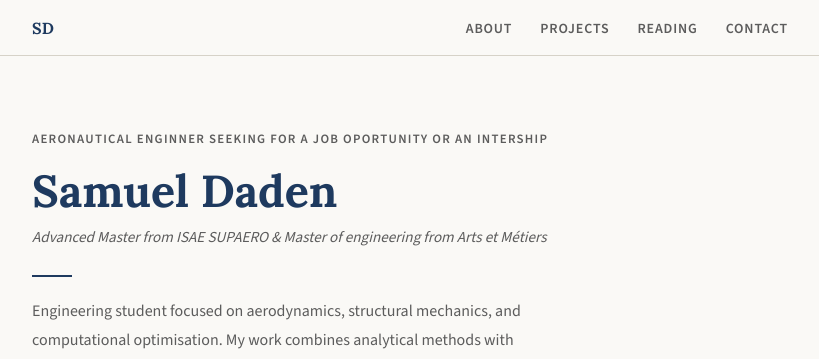
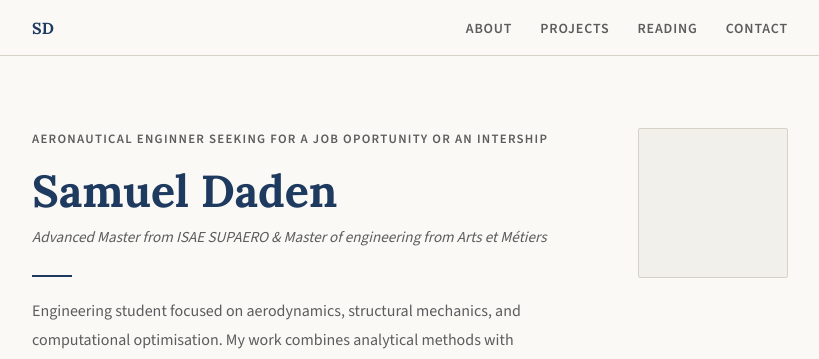
Before and after one commit to SamuelDADEN/Portofolio-Samuel-Daden, a Jekyll site: the page built from index.html, in a window 1280 px wide. Shown: the top 359 px of the page, without its empty margins (230-1049 px from the left). Built offline with Jekyll 4.4.1, drawn with Linux system fonts in a browser that asks for light colours.

Commit message:
feat: restore avatar placeholder in hero
Empty .hero-avatar div added back with a comment indicating
how to plug in a photo when ready.

https://claude.ai/code/session_012aPQPhdN9sN9dcAX4rw1B2

```diff
--- a/index.html
+++ b/index.html
@@ -24,6 +24,9 @@ title: Home
         <a href="#projects" class="btn btn-primary">Projects</a>
         <a href="#contact" class="btn btn-outline">Contact</a>
       </div>
+    </div>
+    <div class="hero-avatar">
+      <!-- Replace with your photo: <img src="{{ '/assets/images/avatar.jpg' | relative_url }}" alt="Samuel Daden"> -->
     </div>
   </div>
 </section>
```
